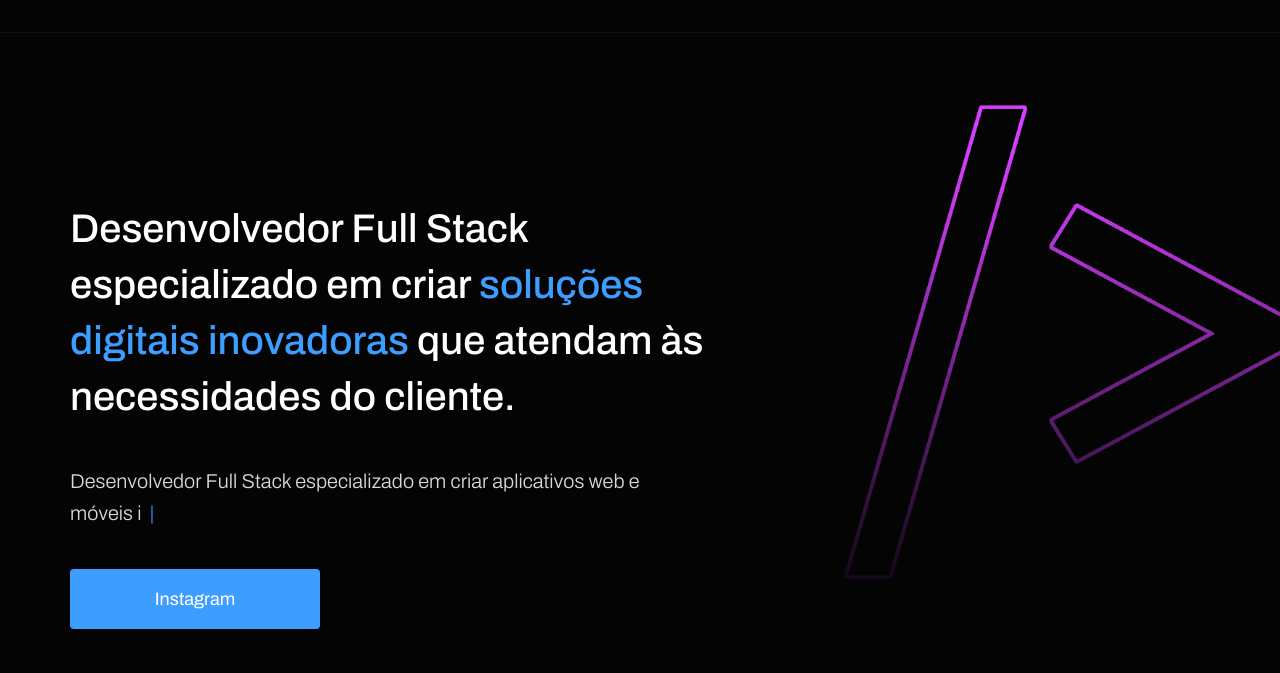
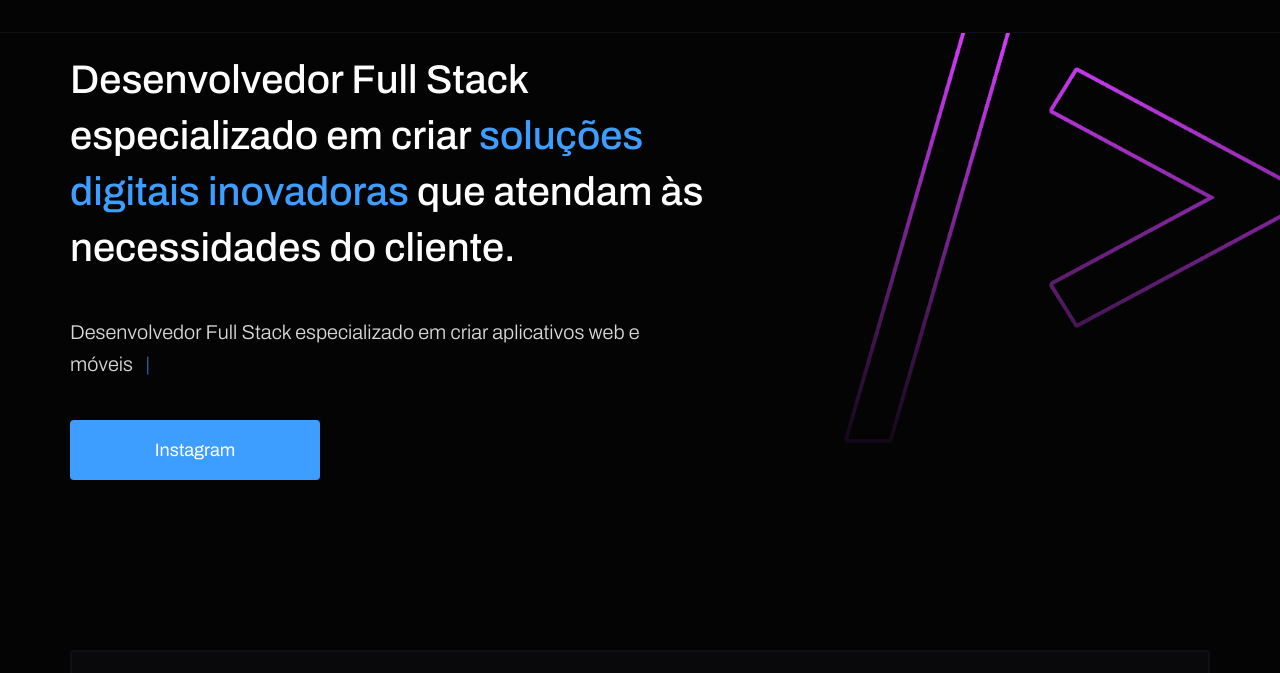
Before and after one commit to Eduardochimchek/portfolio, a plain HTML site: page index.html in a window 1280 px wide. Shown: the part 68-741 px from the top of the page. Drawn offline with nearby package versions, Linux system fonts and the light colour scheme.

Commit message:
update layout grid

```diff
--- a/assets/css/style.css
+++ b/assets/css/style.css
@@ -230,7 +230,8 @@ header .grid-layout nav .nav-list li a:hover {
     #s-home .grid-layout #home {
     display: flex;
     align-items: center;
-  min-height: 90vh;
+    min-height: 100%;
+    padding-top: 20px;
     overflow: hidden;
     width: 100%;
 
@@ -256,7 +257,6 @@ header .grid-layout nav .nav-list li a:hover {
     }
     #s-home .grid-layout #home #home-container-text h1 {
     color: #fff;
-  margin-top: 45px;
     max-width: 650px;
     line-height: 140%;
     font-size: 4rem;
```
Lines whose indentation alone changed are shown as unchanged.
